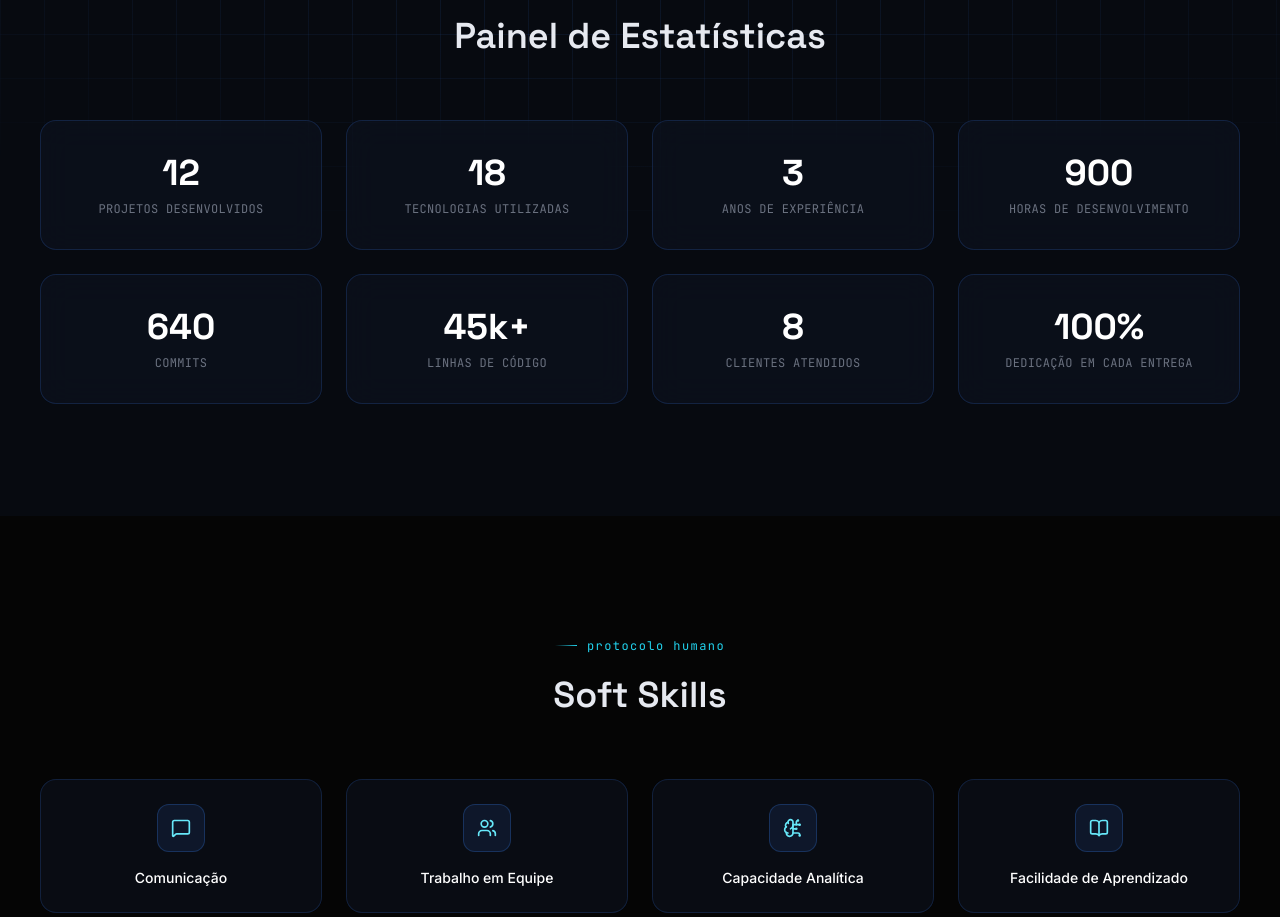
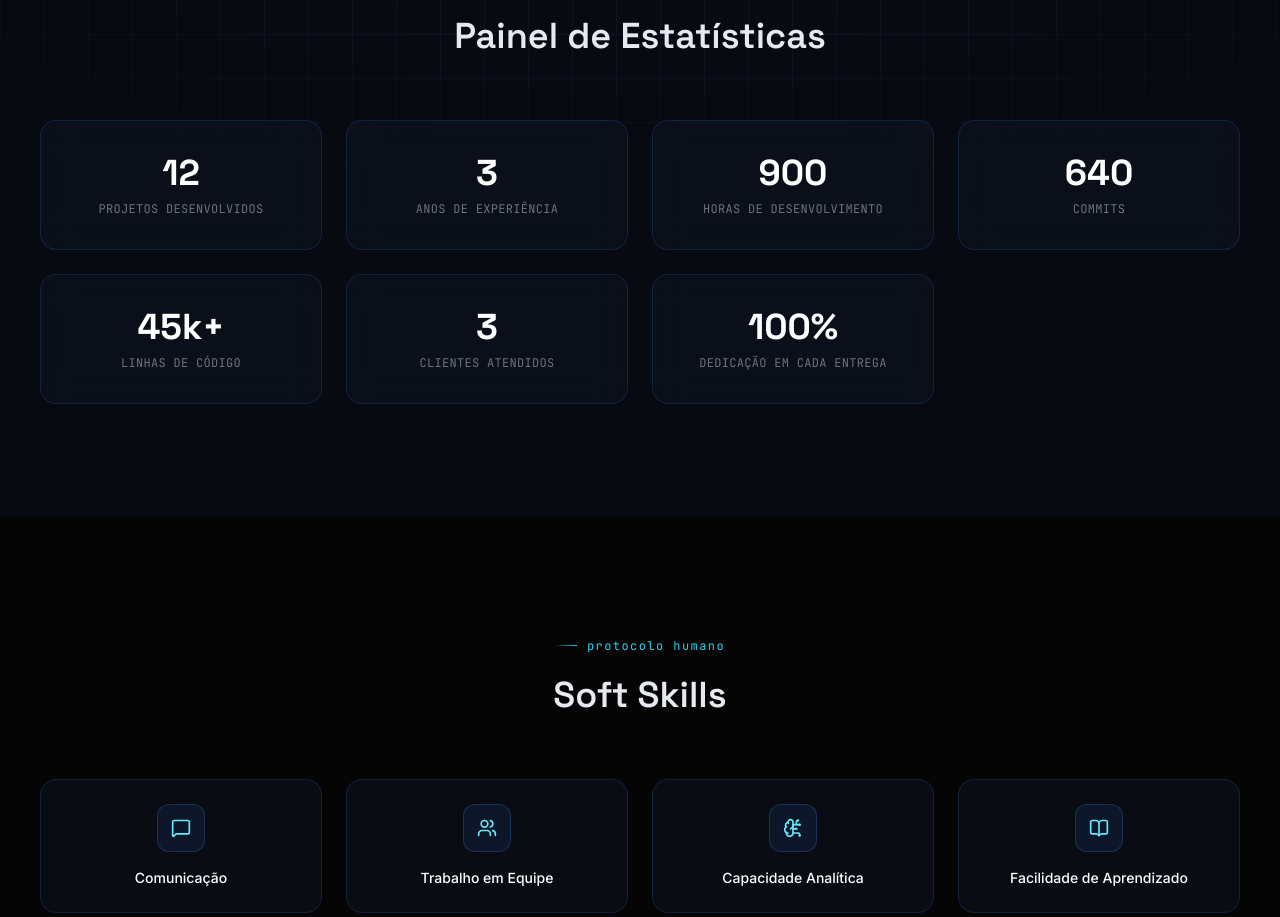
Before and after one commit to bgjunior29/John-portifolio, a React (Vite) app: page / in a window 1280 px wide. Shown: the part 5260-6177 px from the top of the page. Built offline with nearby package versions, Linux system fonts and the light colour scheme.

Commit message:
portifolio digital final

```diff
--- a/src/App.tsx
+++ b/src/App.tsx
@@ -1230,12 +1230,11 @@ function App() {
           <div className="grid grid-cols-2 md:grid-cols-4 gap-6">
             {[
               { target: 12, label: "PROJETOS DESENVOLVIDOS" },
-              { target: 18, label: "TECNOLOGIAS UTILIZADAS" },
               { target: 3, label: "ANOS DE EXPERIÊNCIA" },
               { target: 900, label: "HORAS DE DESENVOLVIMENTO" },
               { target: 640, label: "COMMITS" },
               { target: 45, suffix: "k+", label: "LINHAS DE CÓDIGO" },
-              { target: 8, label: "CLIENTES ATENDIDOS" },
+              { target: 3, label: "CLIENTES ATENDIDOS" },
               { target: 100, suffix: "%", label: "DEDICAÇÃO EM CADA ENTREGA" },
             ].map((stat, index) => (
               <div
```
Also changed, not shown: 1 other file (tests, documents, lock files or other folders).
